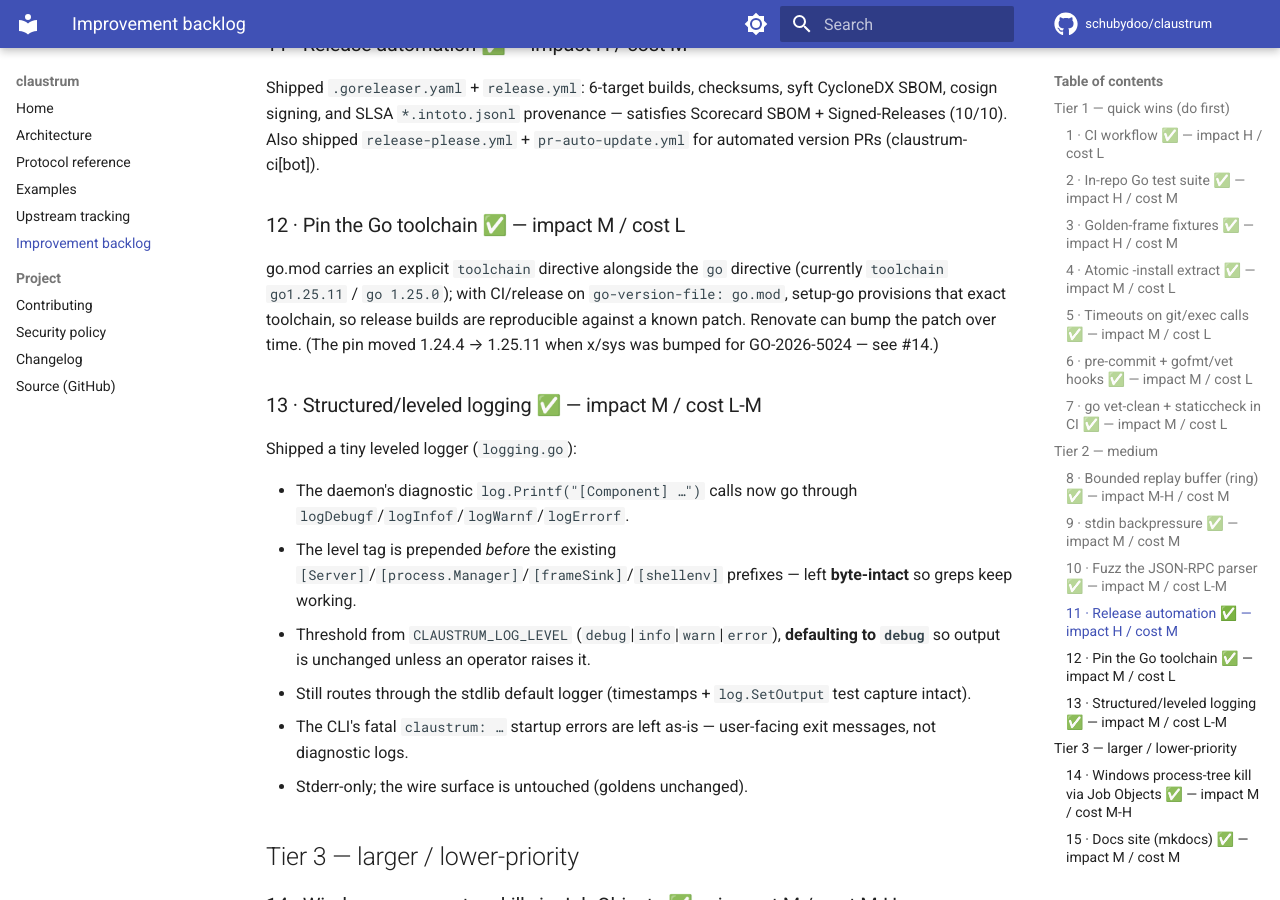
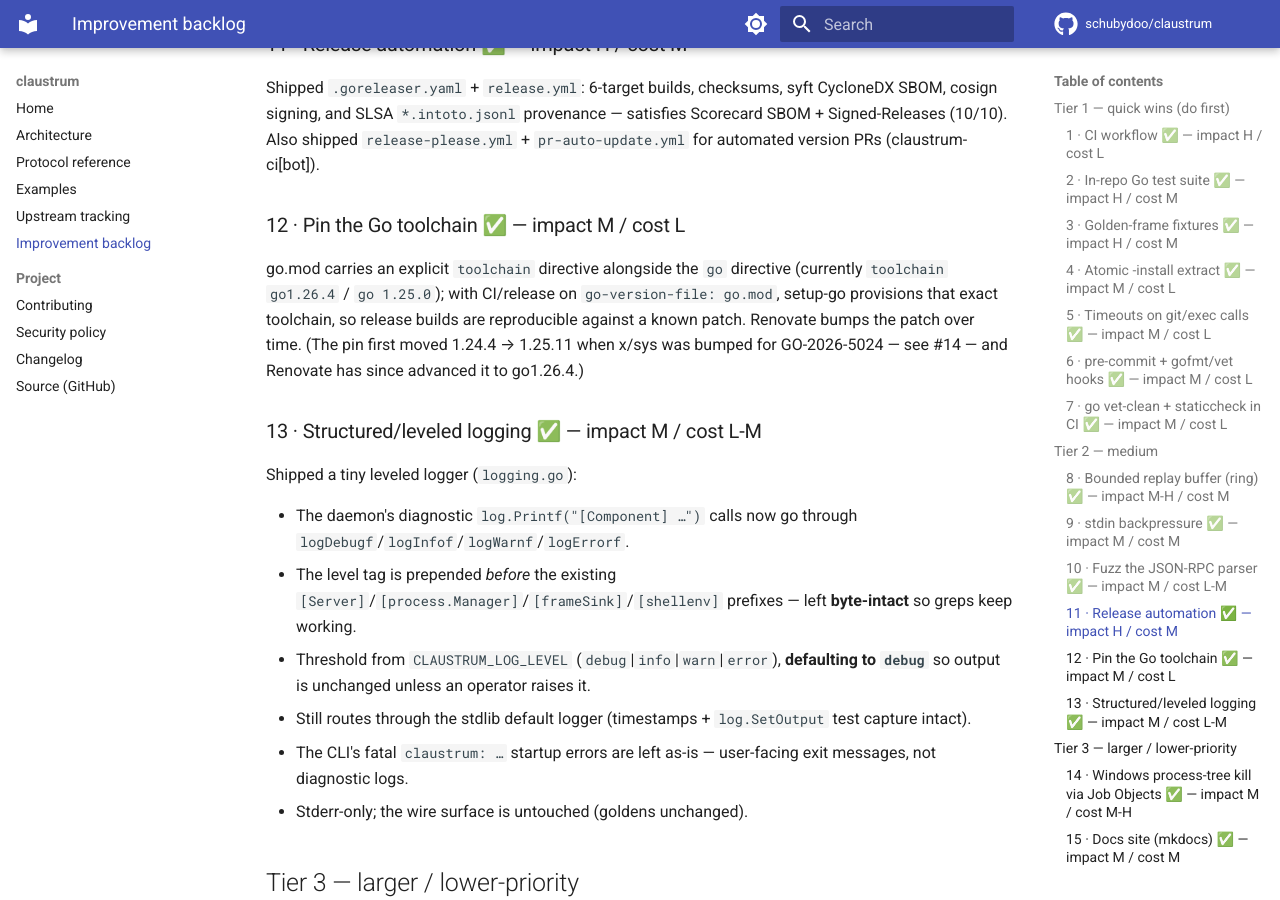
Before and after one commit to schubydoo/claustrum, an MkDocs documentation site: the page built from docs/IMPROVEMENTS.md, in a window 1280 px wide and 900 px high, scrolled down 2272 px. Built offline with MkDocs 1.6.1 and Material for MkDocs 9.7.7, drawn with Linux system fonts in a browser that asks for light colours; comment, search, counter and statistics services are not loaded.

Commit message:
docs: refresh the Go toolchain pin in IMPROVEMENTS #12 (go1.25.11 → go1.26.4) (#103)
go.mod's `toolchain` directive has advanced to go1.26.4 via Renovate; item #12's
"currently go1.25.11" snapshot and the pin-history parenthetical were stale.
Found in a documentation staleness audit — the only drift in the checked-in docs
(everything else verified accurate against current code).

Co-authored-by: Schuby <12485317+schubydoo@users.noreply.github.com>
Co-authored-by: Claude Opus 4.8 (1M context) <noreply@anthropic.com>

```diff
--- a/docs/IMPROVEMENTS.md
+++ b/docs/IMPROVEMENTS.md
@@ -104,11 +104,11 @@ Scorecard SBOM + Signed-Releases (10/10). Also shipped `release-please.yml` +
 ### 12 · Pin the Go toolchain ✅ — impact M / cost L
 
 go.mod carries an explicit `toolchain` directive alongside the `go` directive
-(currently `toolchain go1.25.11` / `go 1.25.0`); with CI/release on
+(currently `toolchain go1.26.4` / `go 1.25.0`); with CI/release on
 `go-version-file: go.mod`, setup-go provisions that exact toolchain, so release
-builds are reproducible against a known patch. Renovate can bump the patch over
-time. (The pin moved 1.24.4 → 1.25.11 when x/sys was bumped for GO-2026-5024 —
-see #14.)
+builds are reproducible against a known patch. Renovate bumps the patch over
+time. (The pin first moved 1.24.4 → 1.25.11 when x/sys was bumped for
+GO-2026-5024 — see #14 — and Renovate has since advanced it to go1.26.4.)
 
 ### 13 · Structured/leveled logging ✅ — impact M / cost L-M
 
```
